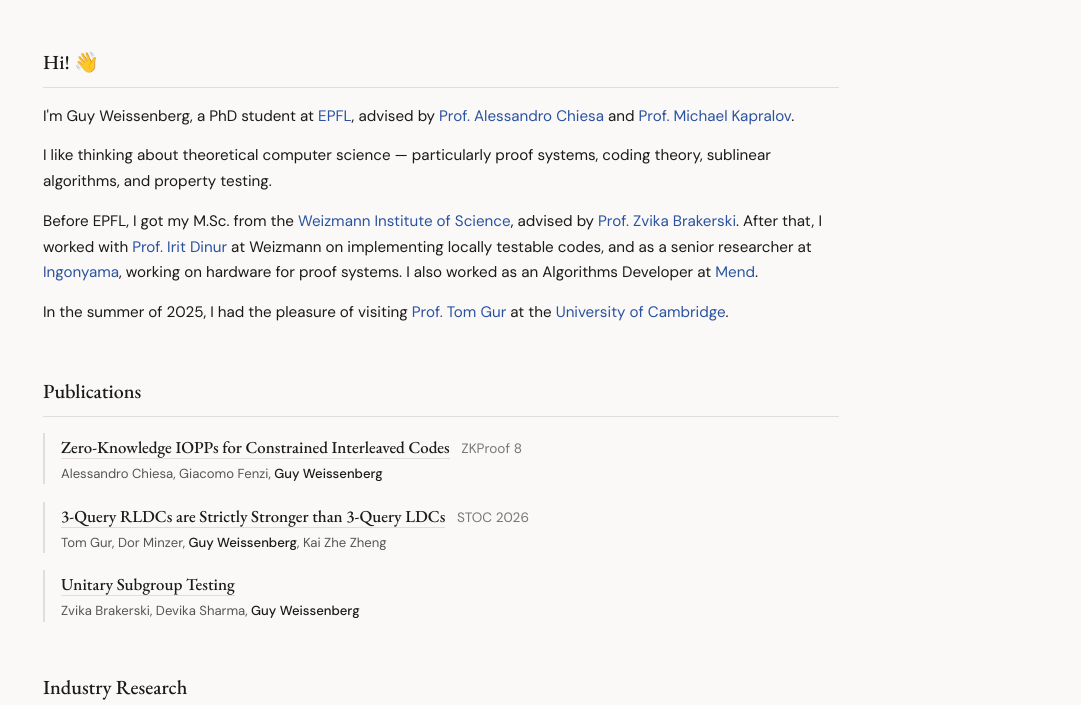
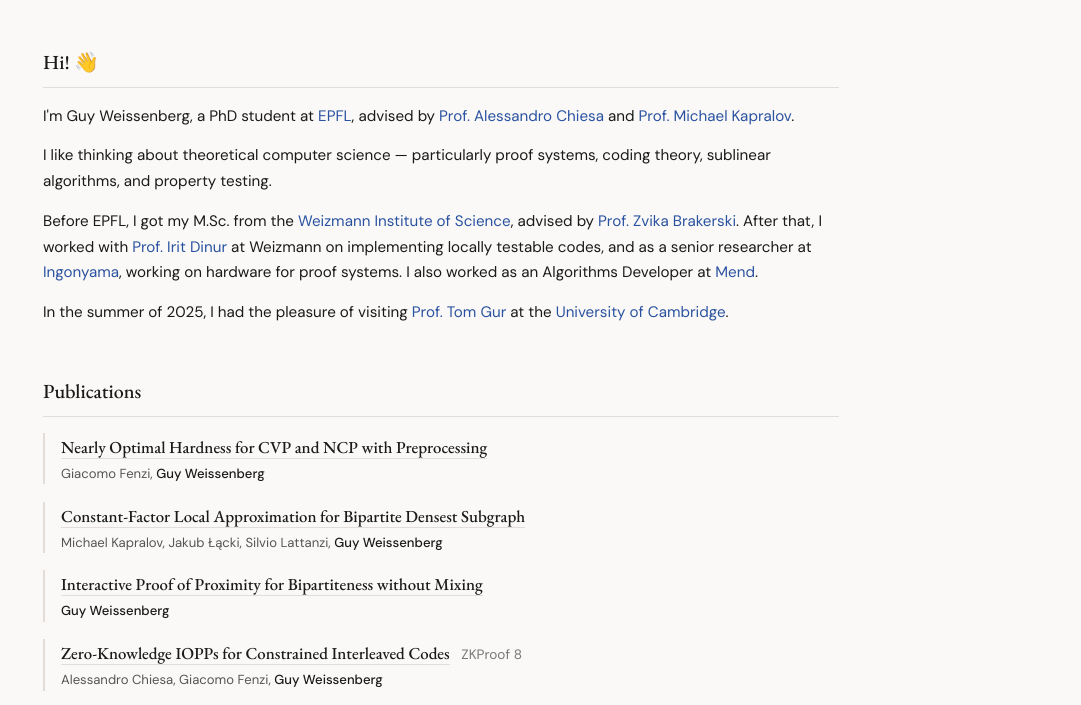
Before and after one commit to guywberg/guywberg.github.io, a plain HTML site: page index.html in a window 1280 px wide. Shown: the part 247-952 px from the top of the page, without its empty margins (199-1280 px from the left). Drawn offline with nearby package versions, Linux system fonts and the light colour scheme; some icons are missing.

Commit message:
Update index.html

```diff
--- a/index.html
+++ b/index.html
@@ -397,6 +397,21 @@
     <ul class="pub-list">
 
       <li class="pub-item">
+        <a class="pub-link" href="https://eprint.iacr.org/2026/2634" target="_blank" rel="noopener">Nearly Optimal Hardness for CVP and NCP with Preprocessing</a>
+        <div class="pub-authors"><a class="coauthor" href="https://gfenzi.io">Giacomo Fenzi</a>, <strong>Guy Weissenberg</strong></div>
+      </li>
+
+      <li class="pub-item">
+        <a class="pub-link" href="https://arxiv.org/abs/2610.24114" target="_blank" rel="noopener">Constant-Factor Local Approximation for Bipartite Densest Subgraph</a>
+        <div class="pub-authors"><a class="coauthor" href="https://theory.epfl.ch/kapralov/">Michael Kapralov</a>, <a class="coauthor" href="https://research.google/people/105517/">Jakub Łącki</a>, <a class="coauthor" href="https://sites.google.com/site/silviolattanzi/">Silvio Lattanzi</a>, <strong>Guy Weissenberg</strong></div>
+      </li>
+
+      <li class="pub-item">
+        <a class="pub-link" href="https://eccc.weizmann.ac.il/report/2026/227/" target="_blank" rel="noopener">Interactive Proof of Proximity for Bipartiteness without Mixing</a>
+        <div class="pub-authors"><strong>Guy Weissenberg</strong></div>
+      </li>
+
+      <li class="pub-item">
         <a class="pub-link" href="https://eprint.iacr.org/2026/391" target="_blank" rel="noopener">Zero-Knowledge IOPPs for Constrained Interleaved Codes</a><span class="pub-venue"> <a class="coauthor" href="https://zkproof.org/events/zkproof-8-rome/" target="_blank" rel="noopener">ZKProof 8</a></span>
         <div class="pub-authors"><a class="coauthor" href="https://ic-people.epfl.ch/~achiesa/">Alessandro Chiesa</a>, <a class="coauthor" href="https://gfenzi.io">Giacomo Fenzi</a>, <strong>Guy Weissenberg</strong></div>
       </li>
```
